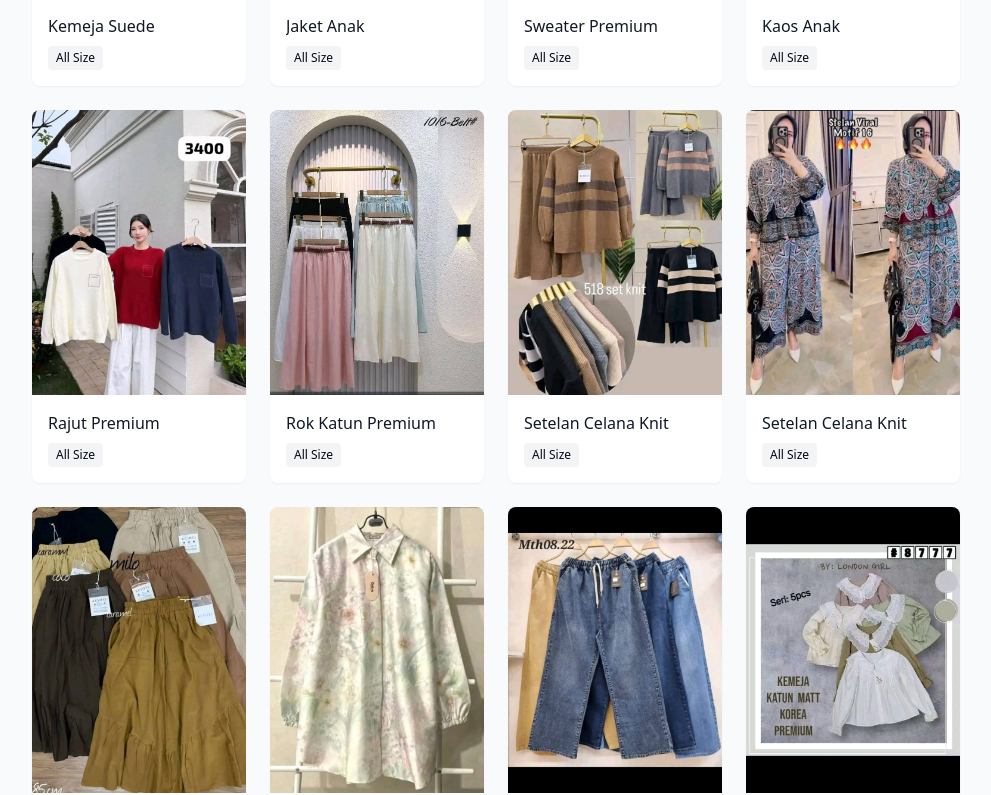
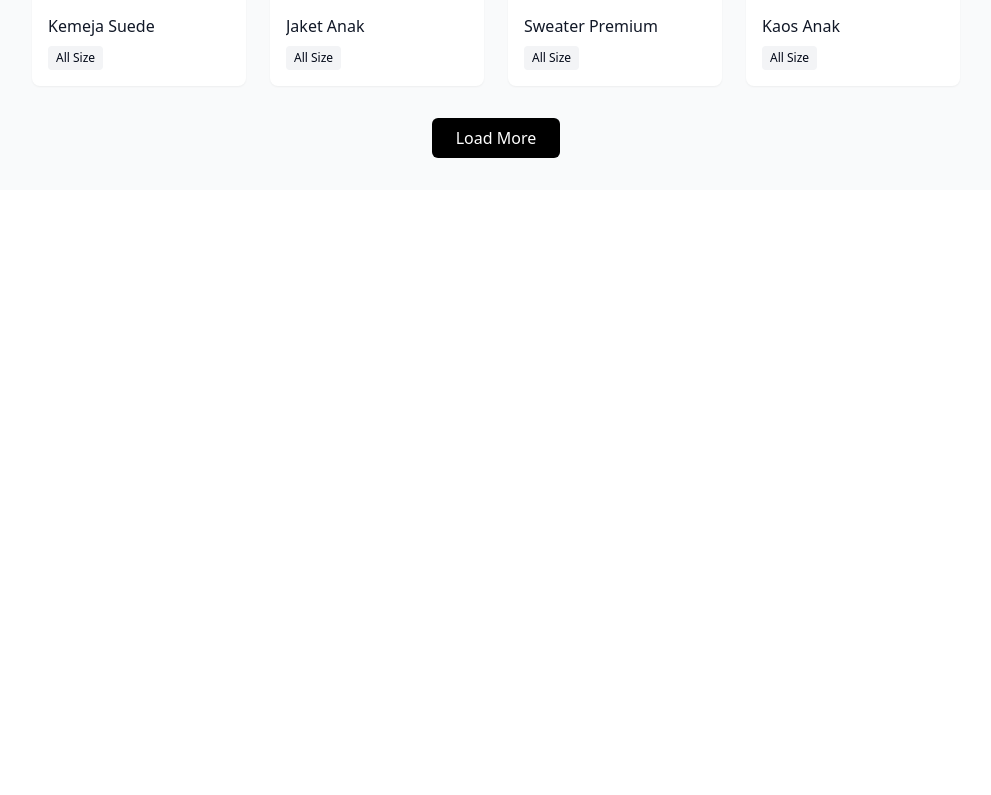
Before and after one commit to laksanagusta/style-shelf-browse, a React (Vite) app: page /catalog in a window 1280 px wide. Shown: the part 2395-3190 px from the top of the page, without its empty margins (288-1279 px from the left). After the commit the page ends 2585 px from the top, so only its background shows below. Built offline with nearby package versions, Linux system fonts and the light colour scheme.

Commit message:
feat: Add pagination and store navbar
- Implemented pagination with a loading spinner for the catalog page, displaying 12 items per page and loading more on scroll.
- Updated the store page to use the same responsive navbar as the homepage.

```diff
--- a/src/pages/Index.tsx
+++ b/src/pages/Index.tsx
@@ -1,5 +1,5 @@
 
-import React, { useState, useMemo } from 'react';
+import React, { useState, useMemo, useEffect, useCallback } from 'react';
 import { Search, MessageCircle, Menu, X } from 'lucide-react';
 import { Link } from 'react-router-dom';
 import ProductCard from '../components/ProductCard';
@@ -8,6 +8,8 @@ import ProductDetail from '../components/ProductDetail';
 import { Product, Filters } from '../types/Product';
 import productsData from '../data/products.json';
 
+const ITEMS_PER_PAGE = 12;
+
 const Index = () => {
   const [products] = useState<Product[]>(productsData);
   const [selectedProduct, setSelectedProduct] = useState<Product | null>(null);
@@ -15,6 +17,8 @@ const Index = () => {
   const [isFilterOpen, setIsFilterOpen] = useState(false);
   const [isMobileMenuOpen, setIsMobileMenuOpen] = useState(false);
   const [searchTerm, setSearchTerm] = useState('');
+  const [currentPage, setCurrentPage] = useState(1);
+  const [isLoading, setIsLoading] = useState(false);
   const [filters, setFilters] = useState<Filters>({
     categories: [],
     colors: [],
@@ -48,6 +52,39 @@ const Index = () => {
       return true;
     });
   }, [products, searchTerm, filters]);
+
+  const paginatedProducts = useMemo(() => {
+    return filteredProducts.slice(0, currentPage * ITEMS_PER_PAGE);
+  }, [filteredProducts, currentPage]);
+
+  const hasMoreProducts = paginatedProducts.length < filteredProducts.length;
+
+  const loadMore = useCallback(() => {
+    if (hasMoreProducts && !isLoading) {
+      setIsLoading(true);
+      // Simulate loading time
+      setTimeout(() => {
+        setCurrentPage(prev => prev + 1);
+        setIsLoading(false);
+      }, 500);
+    }
+  }, [hasMoreProducts, isLoading]);
+
+  useEffect(() => {
+    const handleScroll = () => {
+      if (window.innerHeight + window.scrollY >= document.body.offsetHeight - 1000) {
+        loadMore();
+      }
+    };
+
+    window.addEventListener('scroll', handleScroll);
+    return () => window.removeEventListener('scroll', handleScroll);
+  }, [loadMore]);
+
+  // Reset pagination when filters change
+  useEffect(() => {
+    setCurrentPage(1);
+  }, [searchTerm, filters]);
 
   const handleProductClick = (product: Product) => {
     setSelectedProduct(product);
@@ -223,8 +260,9 @@ const Index = () => {
                 </button>
               </div>
             ) : (
+              <>
                 <div className="grid grid-cols-1 sm:grid-cols-2 lg:grid-cols-3 xl:grid-cols-4 gap-6">
-                {filteredProducts.map((product) => (
+                  {paginatedProducts.map((product) => (
                     <ProductCard
                       key={product.id}
                       product={product}
@@ -232,6 +270,33 @@ const Index = () => {
                     />
                   ))}
                 </div>
+
+                {/* Loading Spinner */}
+                {isLoading && (
+                  <div className="flex justify-center items-center py-8">
+                    <div className="animate-spin rounded-full h-8 w-8 border-b-2 border-black"></div>
+                  </div>
+                )}
+
+                {/* Load More Button (fallback) */}
+                {hasMoreProducts && !isLoading && (
+                  <div className="flex justify-center mt-8">
+                    <button
+                      onClick={loadMore}
+                      className="bg-black text-white px-6 py-2 rounded-md hover:bg-gray-800 transition-colors"
+                    >
+                      Load More
+                    </button>
+                  </div>
+                )}
+
+                {/* End Message */}
+                {!hasMoreProducts && paginatedProducts.length > ITEMS_PER_PAGE && (
+                  <div className="text-center py-8">
+                    <p className="text-gray-500">You've reached the end of the catalog</p>
+                  </div>
+                )}
+              </>
             )}
           </div>
         </div>
--- a/src/pages/Store.tsx
+++ b/src/pages/Store.tsx
@@ -1,7 +1,7 @@
 
 import React from 'react';
-import { Link } from 'react-router-dom';
 import { ArrowLeft, MapPin, Phone, Clock } from 'lucide-react';
+import Navigation from '../components/Navigation';
 
 const Store = () => {
   const storeImages = [
@@ -23,23 +23,8 @@ const Store = () => {
 
   return (
     <div className="min-h-screen bg-gray-50">
-      {/* Header */}
-      <header className="bg-white shadow-sm border-b">
-        <div className="max-w-7xl mx-auto px-4 sm:px-6 lg:px-8">
-          <div className="flex items-center justify-between h-16">
-            <div className="flex items-center space-x-4">
-              <Link
-                to="/"
-                className="flex items-center text-gray-600 hover:text-gray-900 transition-colors"
-              >
-                <ArrowLeft className="w-5 h-5 mr-2" />
-                <span className="hidden sm:inline">Kembali</span>
-              </Link>
-              <h1 className="text-xl font-bold text-gray-900">Foto Toko</h1>
-            </div>
-          </div>
-        </div>
-      </header>
+      {/* Navigation */}
+      <Navigation />
 
       <div className="max-w-7xl mx-auto px-4 sm:px-6 lg:px-8 py-8">
         {/* Store Info Section */}
```
Lines whose indentation alone changed are shown as unchanged.
